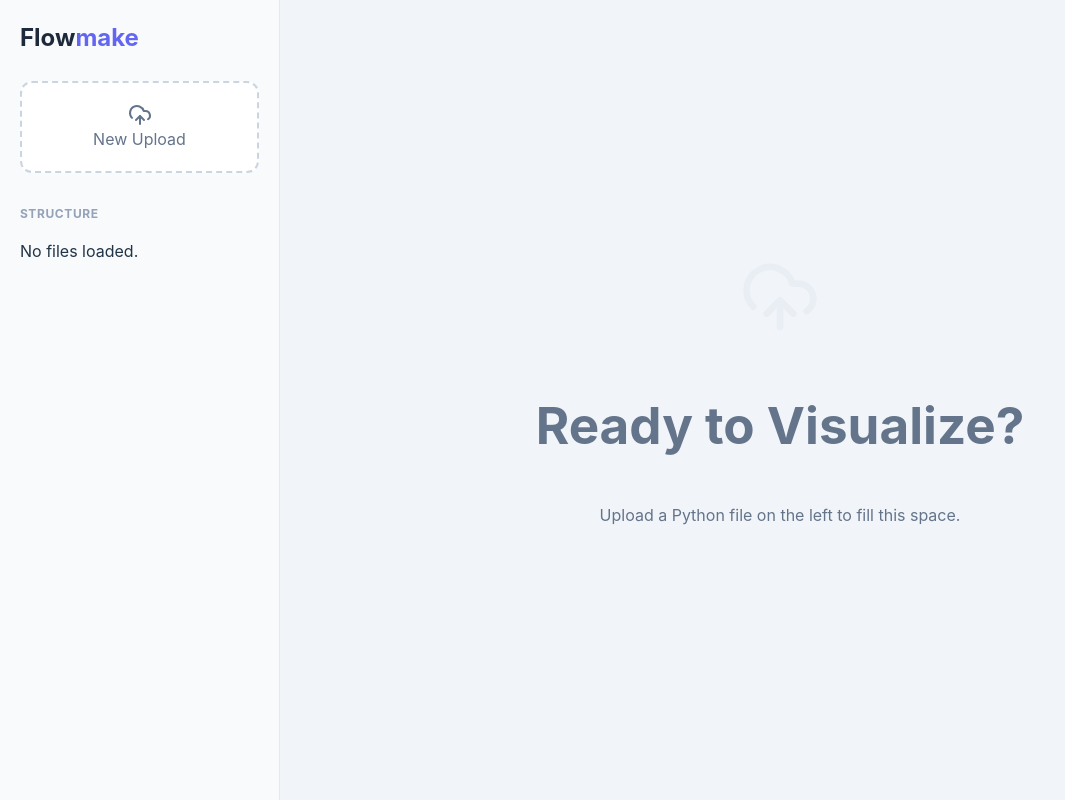
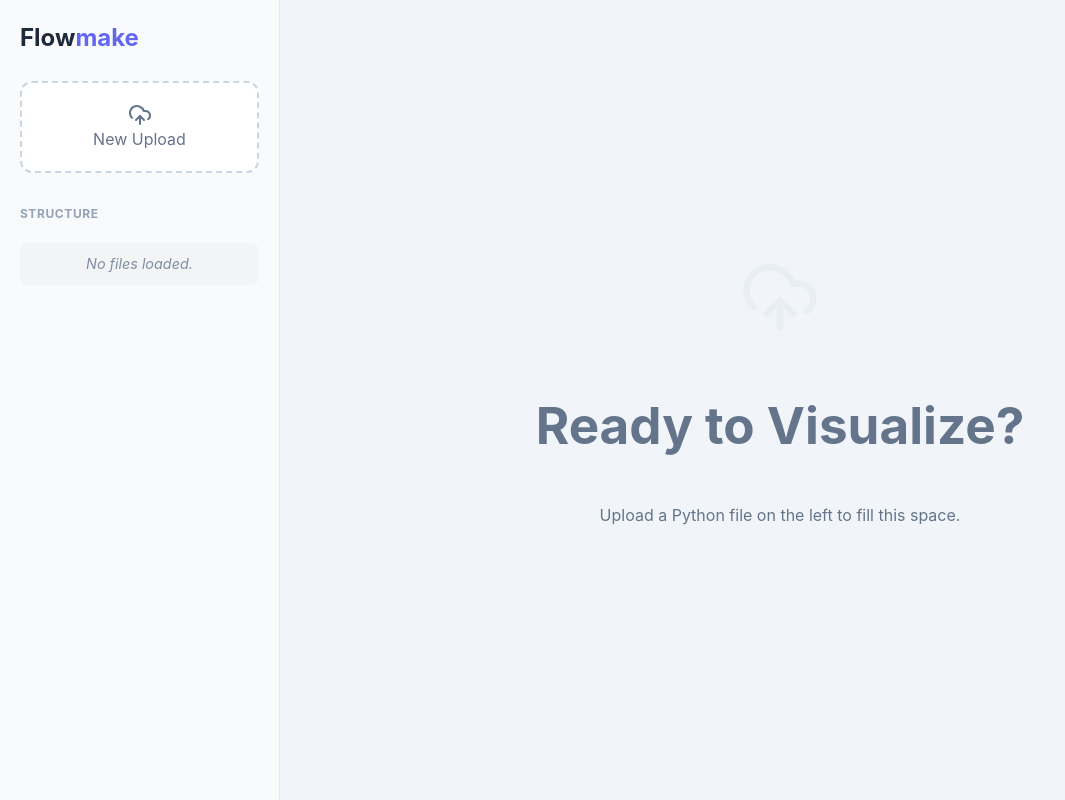
Before and after one commit to weeeol/Flowmake, a React app in the folder frontend/: page / in a window 1280 px wide. Shown: the whole page, without its empty margins (0-1065 px from the left). Built offline with nearby package versions, Linux system fonts and the light colour scheme; the HTML template or start-up script is replaced by a standard one.

Commit message:
feat: add styles for empty state in App.css

```diff
--- a/frontend/src/App.css
+++ b/frontend/src/App.css
@@ -248,3 +248,14 @@ body, #root {
 }
 
 @keyframes spin { 100% { transform: rotate(360deg); } }
+.empty-state {
+  color: var(--text-gray); /* Forces it to be dark gray (#64748b) */
+  text-align: center;
+  margin-top: 20px;
+  font-size: 0.9rem;
+  font-style: italic;
+  opacity: 0.8;
+  padding: 10px;
+  background: rgba(0,0,0,0.03); /* Tiny background tint to verify visibility */
+  border-radius: 8px;
+}
```
